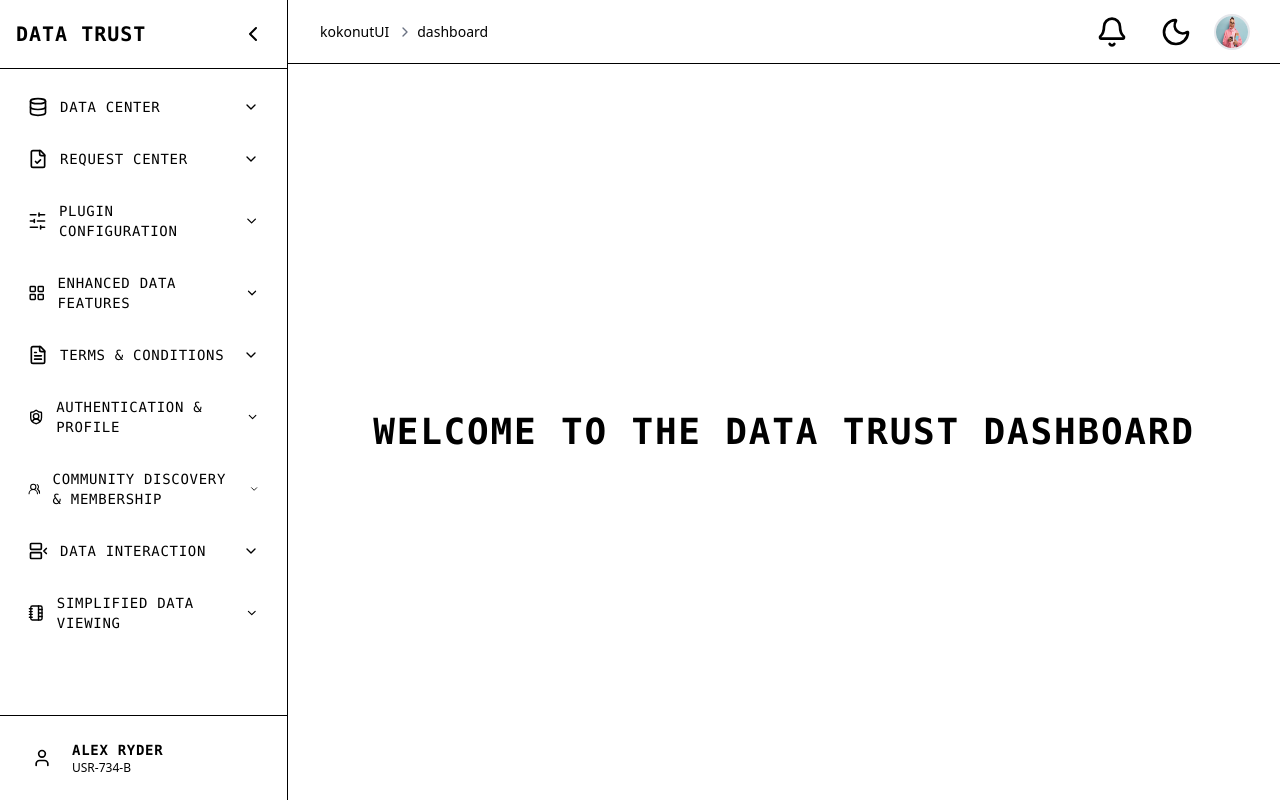
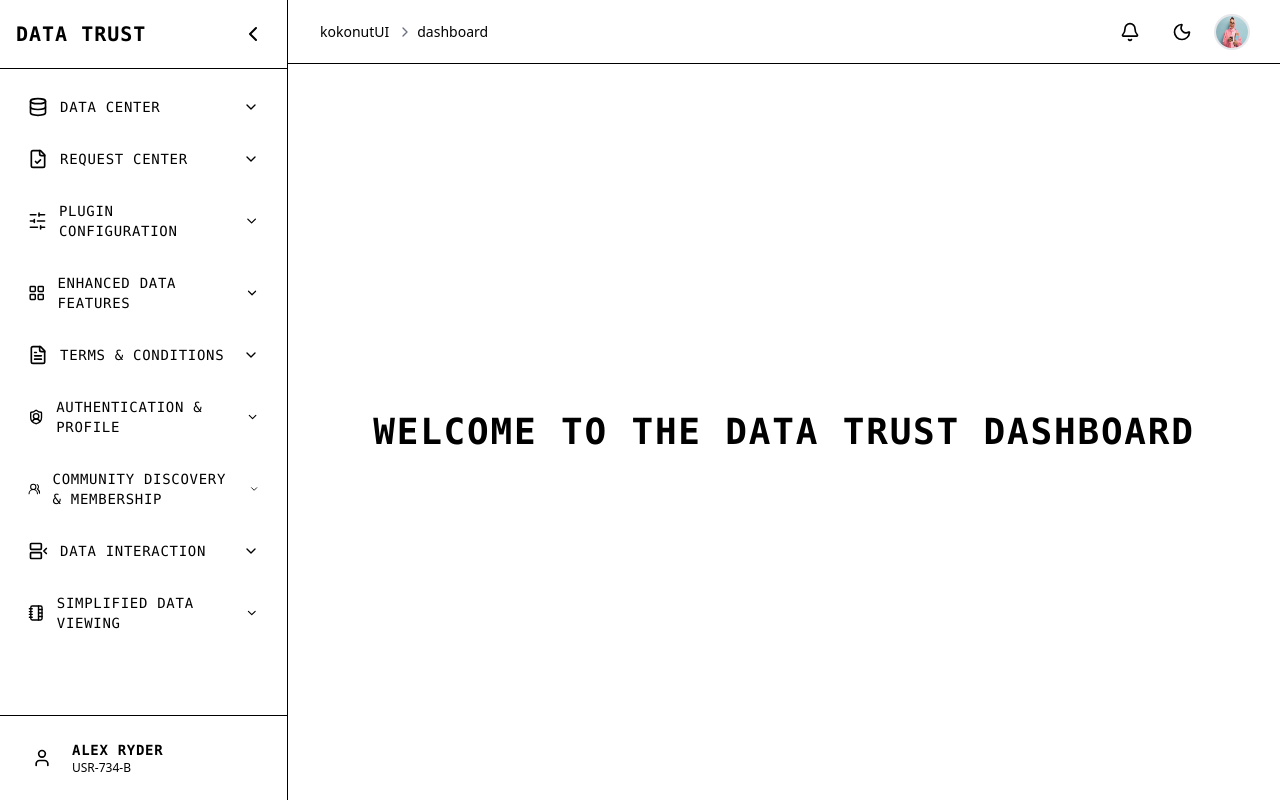
Before and after one commit to Kabbya04/UofT-DataTrust, a Next.js app in the folder civic-data-trust/: page / in a window 1280 px wide. Built offline with nearby package versions, Linux system fonts and the light colour scheme.

Commit message:
icon size fixed

```diff
--- a/civic-data-trust/app/components/dashboard/top-nav.tsx
+++ b/civic-data-trust/app/components/dashboard/top-nav.tsx
@@ -42,7 +42,7 @@ export default function TopNav() {
           type="button"
           className="p-1.5 sm:p-2 hover:bg-gray-100 dark:hover:bg-[#1F1F23] rounded-full transition-colors"
         >
-          <Bell className="h-4 w-4 sm:h-8 sm:w-8 " />
+          <Bell className="h-2 w-2 sm:h-5 sm:w-5 " />
         </button>
 
         <ThemeToggle />
--- a/civic-data-trust/app/components/theme-toggle.tsx
+++ b/civic-data-trust/app/components/theme-toggle.tsx
@@ -18,7 +18,7 @@ export default function ThemeToggle() {
       onClick={() => setTheme(theme === "dark" ? "light" : "dark")}
       className="p-2 rounded-full bg-secondary cursor-pointer text-secondary-foreground hover:bg-accent transition"
     >
-      {theme === "dark" ? <Sun size={32} /> : <Moon size={32} />}
+      {theme === "dark" ? <Sun size={20} /> : <Moon size={20} />}
     </button>
   );
 }
```
